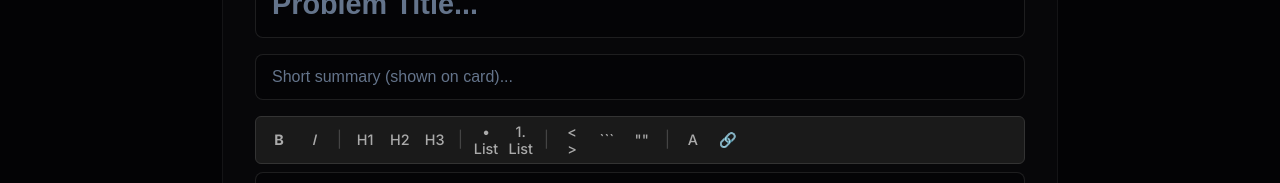
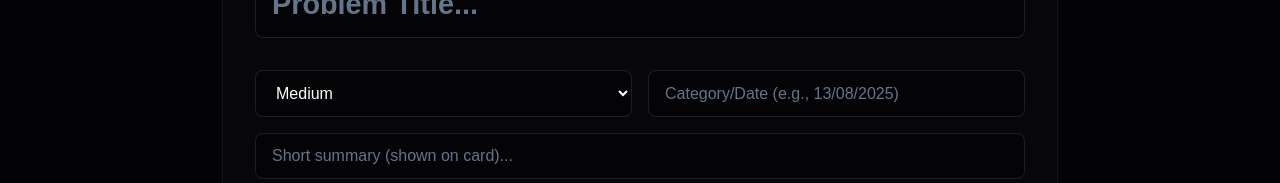
Before and after one commit to AbdulWasay0029/DSA, a Next.js app: page /notes/create in a window 1280 px wide. Shown: the part 277-460 px from the top of the page. Built offline with nearby package versions, Linux system fonts and the light colour scheme; no server answers.

Commit message:
feat(create): add difficulty and category fields to create page

```diff
--- a/app/notes/create/page.tsx
+++ b/app/notes/create/page.tsx
@@ -91,6 +91,28 @@ export default function CreateNotePage() {
                     onChange={e => setData({ ...data, title: e.target.value })}
                     placeholder="Problem Title..."
                 />
+
+                {/* Difficulty & Category Row */}
+                <div style={{ display: 'flex', gap: '1rem', marginTop: '1rem' }}>
+                    <select
+                        className={styles.input}
+                        value={data.difficulty || 'Medium'}
+                        onChange={e => setData({ ...data, difficulty: e.target.value as 'Easy' | 'Medium' | 'Hard' })}
+                        style={{ flex: 1 }}
+                    >
+                        <option value="Easy">Easy</option>
+                        <option value="Medium">Medium</option>
+                        <option value="Hard">Hard</option>
+                    </select>
+
+                    <input
+                        className={styles.input}
+                        value={data.category || ''}
+                        onChange={e => setData({ ...data, category: e.target.value })}
+                        placeholder="Category/Date (e.g., 13/08/2025)"
+                        style={{ flex: 1 }}
+                    />
+                </div>
 
                 <input
                     className={styles.input}
```
